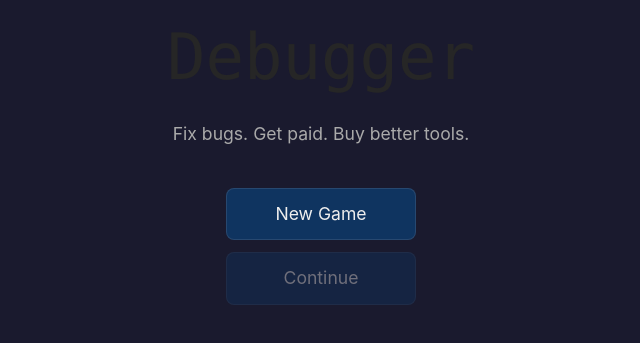
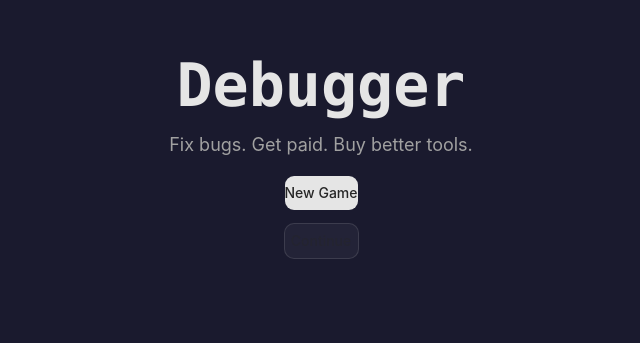
Before and after one commit to KristampsWong/debugger, a React (Vite) app: page / in a window 1280 px wide. Shown: the part 243-586 px from the top of the page, without its empty margins (319-959 px from the left). Built offline with nearby package versions, Linux system fonts and the light colour scheme.

Commit message:
refactor: migrate MainMenu to shadcn Button + Tailwind
Co-Authored-By: Claude Opus 4.6 (1M context) <noreply@anthropic.com>

```diff
--- a/src/screens/MainMenu.tsx
+++ b/src/screens/MainMenu.tsx
@@ -1,5 +1,6 @@
 import { Link } from 'react-router-dom'
 import { useGameStore } from '../store/gameStore'
+import { Button } from '@/components/ui/button'
 
 export function MainMenu() {
   const { completedLevels, resetGame } = useGameStore()
@@ -10,20 +11,33 @@ export function MainMenu() {
   }
 
   return (
-    <div className="main-menu">
-      <h1>Debugger</h1>
-      <p className="subtitle">Fix bugs. Get paid. Buy better tools.</p>
-      <nav className="menu-actions">
-        <Link to="/board" onClick={handleNewGame} className="menu-btn">
+    <div className="flex min-h-screen flex-col items-center justify-center gap-4">
+      <h1 className="font-mono text-6xl font-bold text-primary">Debugger</h1>
+      <p className="mb-6 text-lg text-muted-foreground">
+        Fix bugs. Get paid. Buy better tools.
+      </p>
+      <nav className="flex flex-col gap-3">
+        <Button asChild size="lg" className="px-12">
+          <Link to="/board" onClick={handleNewGame}>
             New Game
           </Link>
+        </Button>
+        <Button
+          asChild
+          variant="outline"
+          size="lg"
+          className="px-12"
+        >
           <Link
             to="/board"
-          className={`menu-btn ${!hasSave ? 'disabled' : ''}`}
             onClick={(e) => !hasSave && e.preventDefault()}
+            aria-disabled={!hasSave || undefined}
+            tabIndex={!hasSave ? -1 : undefined}
+            className={!hasSave ? 'pointer-events-none opacity-40' : ''}
           >
             Continue
           </Link>
+        </Button>
       </nav>
     </div>
   )
```
Lines whose indentation alone changed are shown as unchanged.
